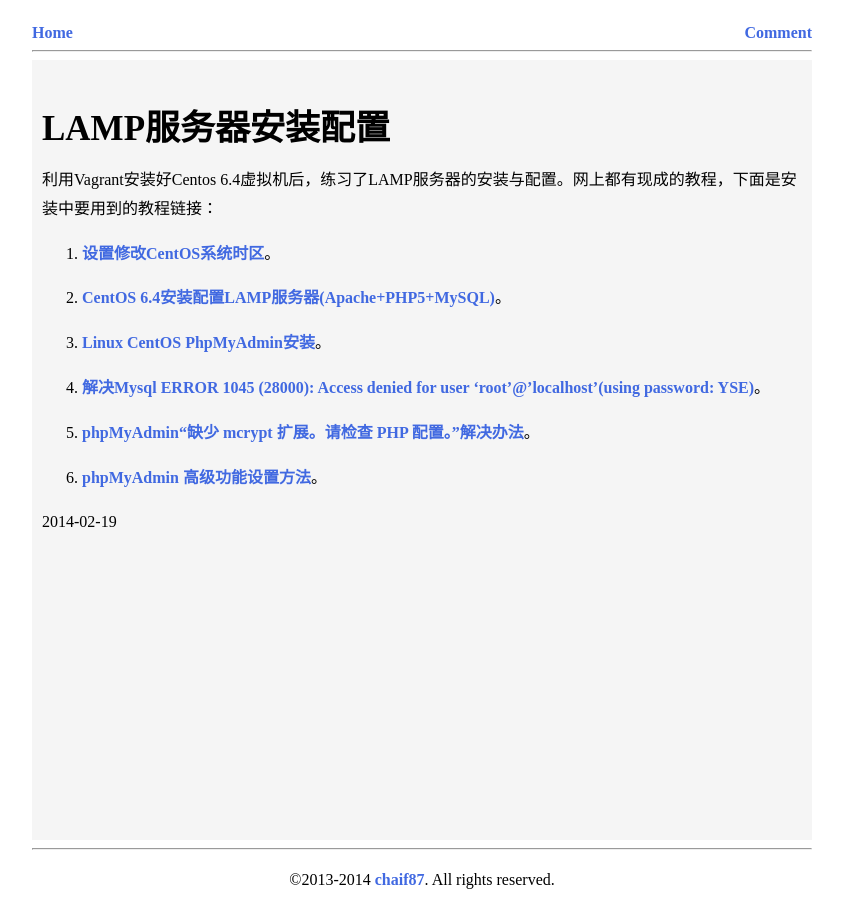
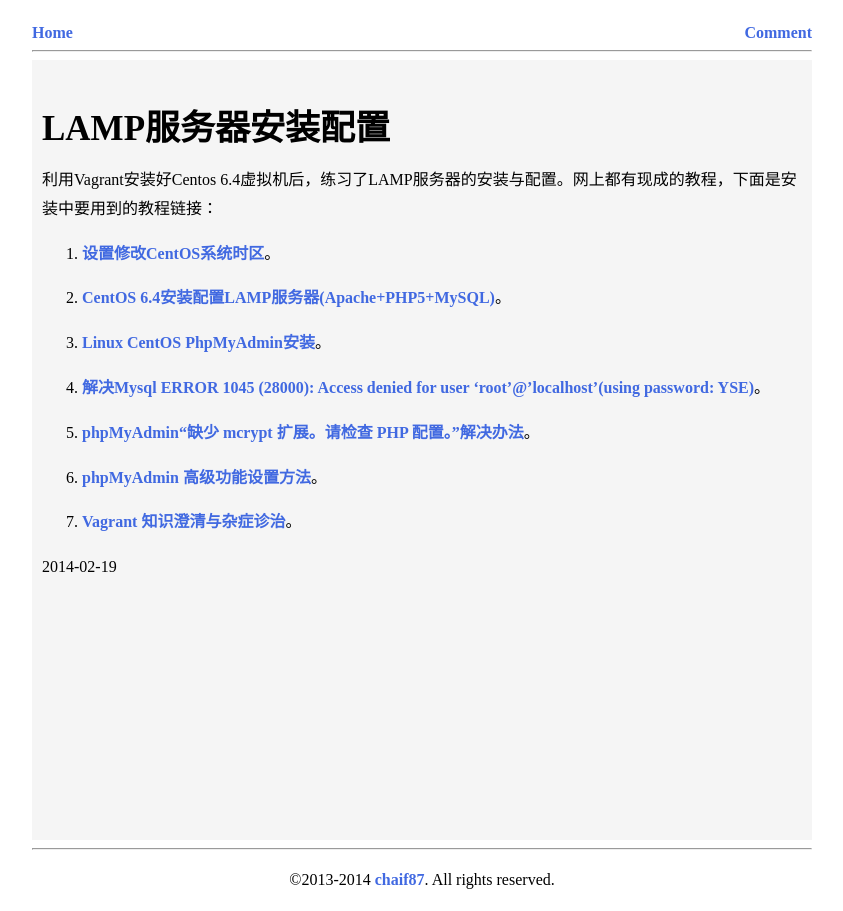
Before and after one commit to cforth/blog, a Jekyll site: the page built from _posts/2014-02-19-lamp-install.md, in a window 1280 px wide. Shown: the whole page, without its empty margins (218-1061 px from the left). Built offline with Jekyll 4.4.1, drawn with Linux system fonts in a browser that asks for light colours; Markdown is read by kramdown in place of the engine named in the settings.

Commit message:
日志修改

```diff
--- a/_posts/2014-02-19-lamp-install.md
+++ b/_posts/2014-02-19-lamp-install.md
@@ -19,6 +19,6 @@
 
 6. [**phpMyAdmin 高级功能设置方法**](http://teddysun.com/268.html)。
 
-
+7. [**Vagrant 知识澄清与杂症诊治**](http://wushaobo.info/?p=83)。
 
 {{ page.date | date: "%Y-%m-%d" }}
```
